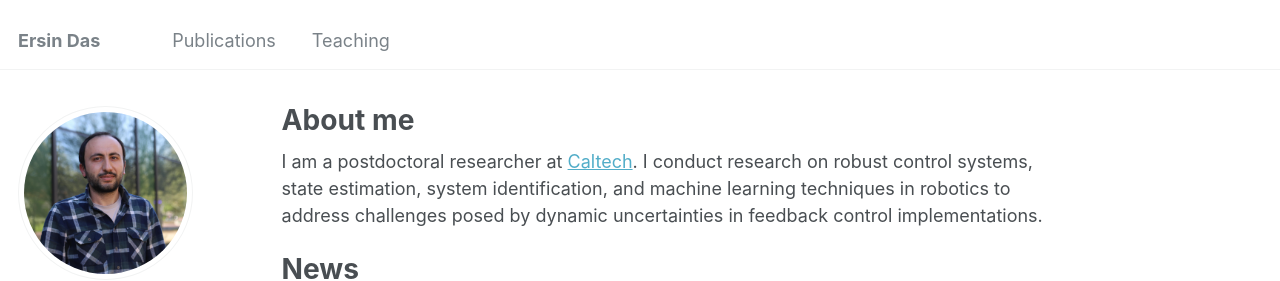
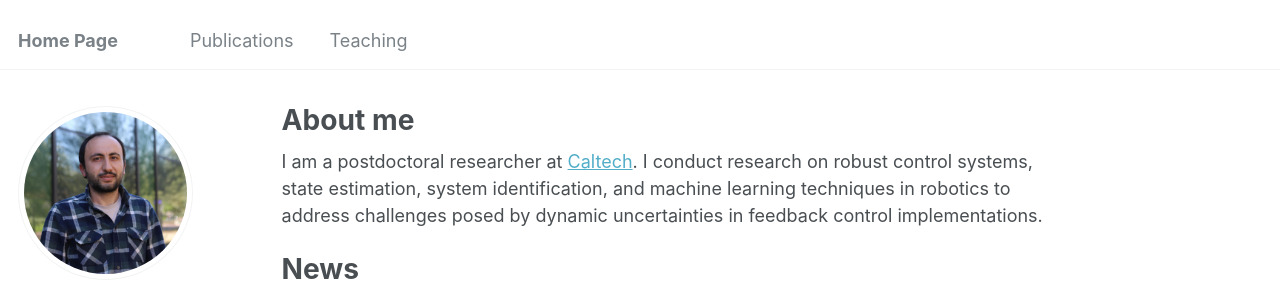
Before and after one commit to ersindas/ersindas.github.io, a Jekyll site: the page built from _pages/about.md, in a window 1280 px wide. Shown: the top 281 px of the page. Built offline with Jekyll 4.4.1, drawn with Linux system fonts in a browser that asks for light colours; some web fonts are replaced.

Commit message:
Update _config.yml

```diff
--- a/_config.yml
+++ b/_config.yml
@@ -8,7 +8,7 @@
 
 # Basic Site Settings
 locale                   : "en-US"
-title                    : "Ersin Das"
+title                    : "Home Page"
 title_separator          : "-"
 name                     : &name "Ersin Das"
 description              : &description "Postdoctoral Scholar, Caltech"
```
